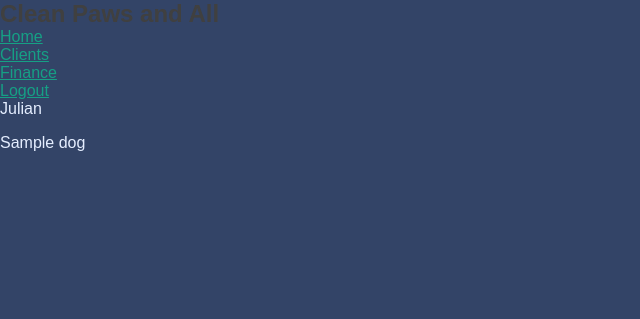
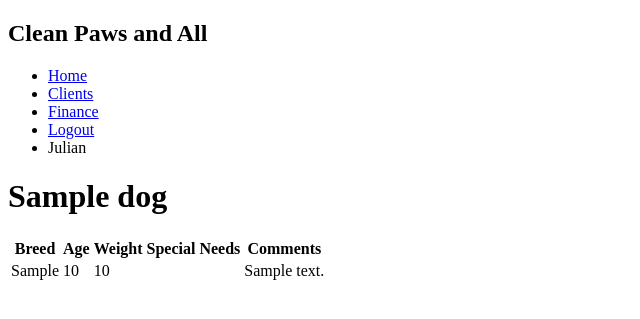
Before and after one commit to JulianCuttino/CleanPaws, a PHP site: page /dog.php?u=1 in a window 1280 px wide. Shown: the top 319 px of the page, without its empty margins (0-640 px from the left). Run offline with PHP 8.4, Linux system fonts and the light colour scheme; a user stored in the database is signed in; tables that the repository leaves empty hold one stand-in row (values such as "Sample post"); data that the repository does not hold is empty.

Commit message:
Viewing dogs works

```diff
--- a/addclient.php
+++ b/addclient.php
@@ -24,7 +24,7 @@
 $sql_dog = "INSERT INTO dogs (ClientID,name,breed,age,weight,specialNeeds,comments) VALUES ('$client','$name','$breed','$age','$weight','$special','$comments')";
 $conn->query($sql_dog);
 $conn->close();
-echo($client);
+header('location:clients.php');
 
 
 
--- a/dog.php
+++ b/dog.php
@@ -22,8 +22,40 @@
 $sql = "SELECT * FROM dogs WHERE ClientID = '$u'";
 $result = $conn->query($sql);
 $dog = $result-> fetch_assoc();
-echo($dog['name']);
+$name = $dog['name'];
+$breed = $dog['breed'];
+$weight = $dog['weight'];
+$age = $dog['age'];
+$special = $dog['specialNeeds'];
+$comments = $dog['comments'];
 ?>
+<h1><?php echo($name);?> </h1>
+<div>
+    <table>
+    <thead>
+    <tr>
+    <th>Breed</th>
+    <th>Age</th>
+    <th>Weight</th>
+    <th>Special Needs</th>
+    <th>Comments</th>
+    </tr>
+    </thead>
+    <tbody>
+    <tr>
+    <td><?php echo($breed);?></td>
+    <td><?php echo($age);?></td>
+    <td><?php echo($weight);?></td>
+    <td><?php echo($special);?></td>
+    <td><?php echo($comments);?></td>
+    </tr>
+
+    </tbody>
+
+    </table>
+
+
+</div>
 </div>
 
 </body>
--- a/header.php
+++ b/header.php
@@ -1,9 +1,9 @@
 <!DOCTYPE html>
 <?php include_once 'isConnected.php';?>
 <html>
-<link href='Style/default.css' rel='stylesheet' type='text/css' media='all'>
-<body>
-    <nav>
+<link href='Style/style.css' rel='stylesheet' type='text/css' media='all'>
+<body id="header">
+    <nav id="menu">
     <h2>Clean Paws and All</h2>
     <ul>
         <li><a href='home.php'>Home</a></li>
--- a/index.php
+++ b/index.php
@@ -1,6 +1,6 @@
 <!DOCTYPE html>
 <html>
-<link href='Style/default.css' rel='stylesheet' type='text/css' media='all'>
+<link href='Style/style.css' rel='stylesheet' type='text/css' media='all'>
 <h2>Login</h2>
 <form method='post' action='login.php'>
 <div class='imgcontainer'>
```
Also changed, not shown: Style/style.css (added).
